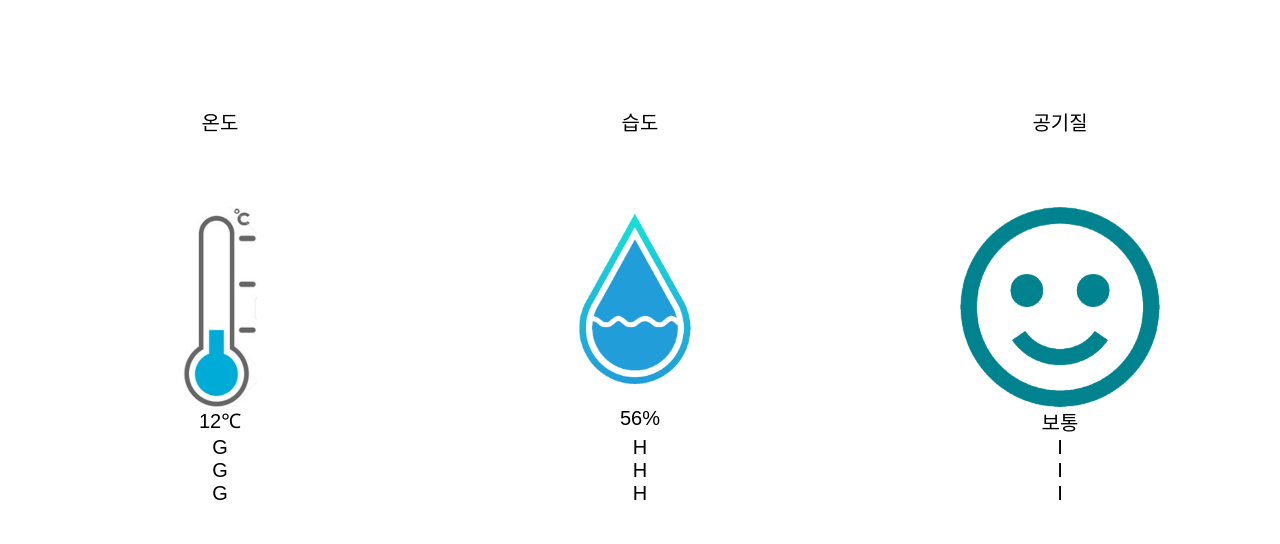
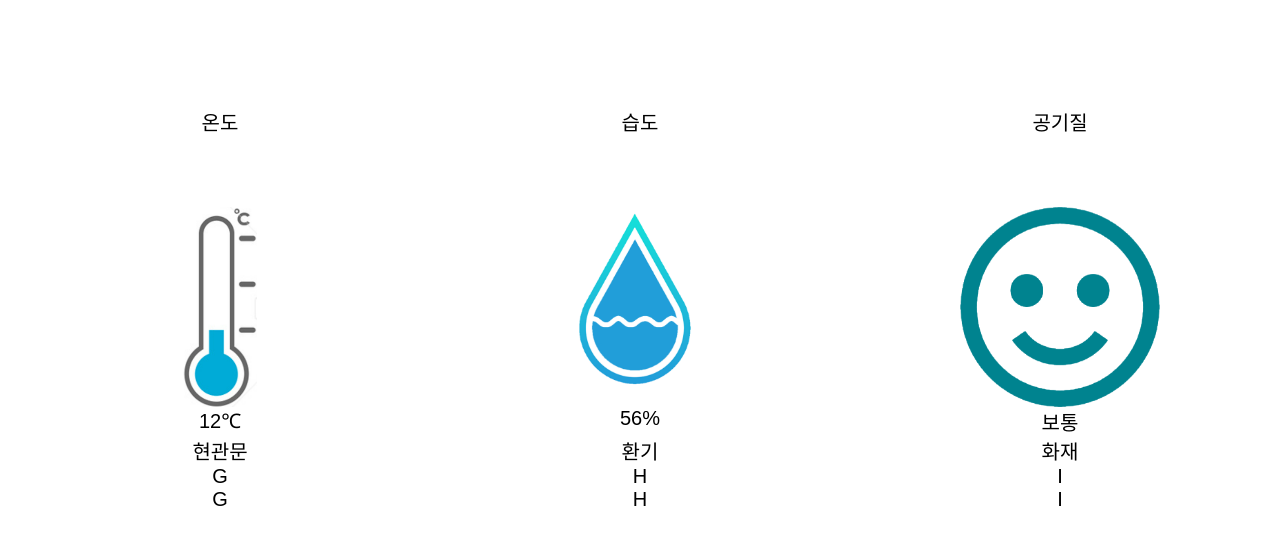
Before and after one commit to AI-WonYJ/Smart-Home, a plain HTML site: page Web/index.html in a window 1280 px wide. Shown: the part 144-688 px from the top of the page. Drawn offline with Linux system fonts and the light colour scheme.

Commit message:
현관문 아이콘

```diff
--- a/Web/index.html
+++ b/Web/index.html
@@ -55,9 +55,9 @@
       <div class="item">12℃</div>
       <div class="item">56%</div>
       <div class="item">보통</div>
-      <div class="item">G</div>
-      <div class="item">H</div>
-      <div class="item">I</div>
+      <div class="item">현관문</div>
+      <div class="item">환기</div>
+      <div class="item">화재</div>
       <div class="item">G</div>
       <div class="item">H</div>
       <div class="item">I</div>
```
Also changed, not shown: Web/image/Door/현관문 닫힘.png (added), Web/image/Door/현관문 열림.png (added), Web/image/Door/현관문.jpg (added).
